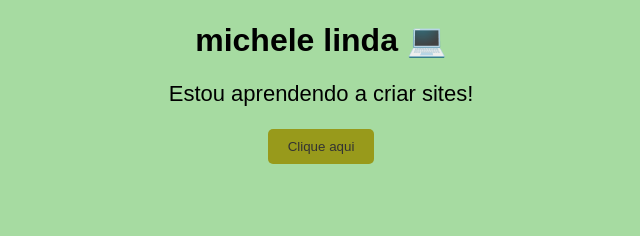
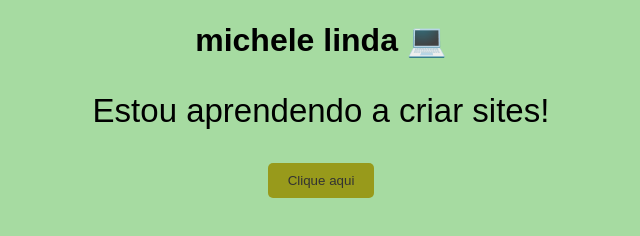
Before and after one commit to michelecarvalho18k-byte/mihcarvalho.github.io, a plain HTML site: page index.html in a window 1280 px wide. Shown: the whole page, without its empty margins (319-959 px from the left). Drawn offline with Linux system fonts and the light colour scheme.

Commit message:
Update index.html

```diff
--- a/index.html
+++ b/index.html
@@ -13,7 +13,7 @@ h1 {
 color: black;
 }
 p {
-font-size: 22px;
+font-size: 33px;
 }
 button {
 padding: 10px 20px;
```
